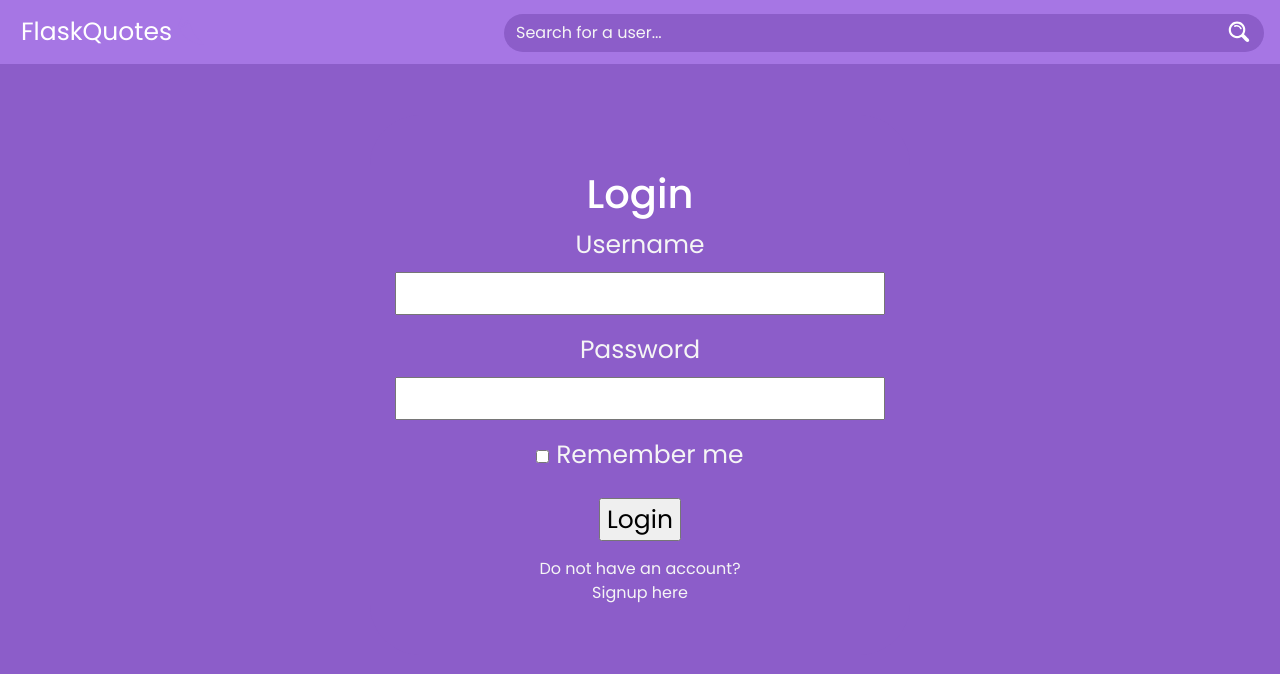
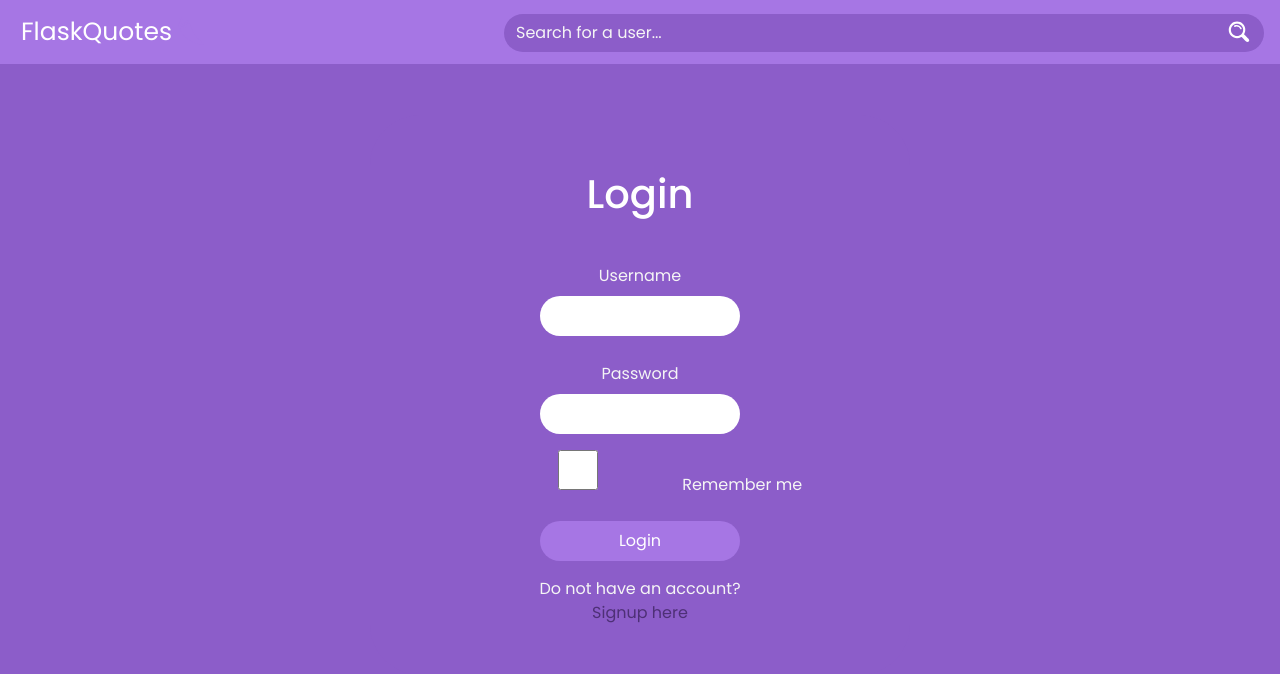
Before and after one commit to viniciusmuller/flaskquotes, a Flask app: page /login in a window 1280 px wide. Shown: the top 674 px of the page. Run offline with Flask 2, Linux system fonts and the light colour scheme; some libraries are stand-ins or nearby versions.

Commit message:
Organize stylesheet

```diff
--- a/src/static/css/main.css
+++ b/src/static/css/main.css
@@ -2,21 +2,22 @@
 
 /* -------------------- DOCUMENT -------------------- */
 
+:root {
+    --btn-txt-details: #f5f5f5;
+    --auth-form-bg: #8c5dc9;
+    --navbar-color: #a676e4;
+    --auth-form: #c98fd5;
+    --bg-color: #8c5dc9;
+    --post-bg: #e4b7e5;
+    --details: #ffffff;
+    --rec-bg: #7e5a9b;
+    --flash: #330066;
+}
+
 body {
     padding-top: 40px;
-    font-family: 'Poppins', sans-serif;
+    font-family: "Poppins", sans-serif;
     background-color: var(--bg-color);
-}
-
-:root {
-    --btn-txt-details: #f5f5f5;
-    --navbar-color: #a676e4;
-    --auth-form-bg: #8c5dc9;
-    --auth-form: #c98fd5;
-    --bg-color: #8c5dc9;
-    --post-bg: #E4B7E5;
-    --details: #ffffff;
-    --rec-bg: #7E5A9B;
 }
 
 /* -------------------- INDEX -------------------- */
@@ -79,6 +80,24 @@ body {
     padding-top: 25px;
 }
 
+/* ----------------------- FLASHDIV --------------------- */
+
+.flashdiv {
+    padding-top: 25px;
+    position: absolute !important;
+    width: 100%;
+}
+
+.flashes {
+    height: 40px;
+    background-color: var(--flash);
+    color: white;
+}
+
+.flash {
+    padding-top: 8px;
+}
+
 /* -------------------- PROFILE -------------------- */
 
 /* ---------- USER PANEL ---------- */
@@ -382,20 +404,20 @@ q {
     color: var(--details);
 }
 
-.register-form {
+.app-auth-form {
     padding-top: 20px;
 }
 
-.register-form p {
+.app-auth-form p {
     font-size: 16px;
 }
 
-.register-form label {
+.app-auth-form label {
     color: var(--btn-txt-details);
     padding-top: 10px;
 }
 
-.register-form input {
+.app-auth-form input {
     padding-left: 10px;
     border: none;
     outline: none !important;
@@ -407,29 +429,47 @@ q {
     color: #0a0a0a;
 }
 
-.reg-btn-submit {
-    padding-top: 20px;
+.reg-btn {
+    color: var(--details) !important;
+    background-color: var(--navbar-color);
 }
 
-.register-form button,
-.register-form button:hover {
-    color: #FFFFFF;
+/* -------------------- LOGIN -------------------- */
+
+.app-auth-form button,
+.app-auth-form button:hover {
+    color: var(--details);
     background-color: var(--btn-txt-details);
     border-radius: 25px;
 }
 
-.login-link,
-.login-link:hover {
+.login-link {
     padding-top: 40px;
     color: var(--btn-txt-details);
 }
 
-.login-link a {
+.login-link:hover {
+    color: var(--btn-txt-details);
     text-decoration: none;
+}
+
+.login-link span {
+    color: #4e3076;
 }
 
 .login-form {
     padding-top: 55px !important;
+}
+
+.login-btn {
+    color: var(--details) !important;
+    background-color: var(--navbar-color);
+    padding: 2px 10px;
+}
+
+#remember_me {
+    padding: 0 !important;
+    margin: 0 !important;
 }
 
 /* -------------------- MEDIA QUERIES -------------------- */
```
Also changed, not shown: other parts of src/static/css/main.css (+24 -21 lines).
